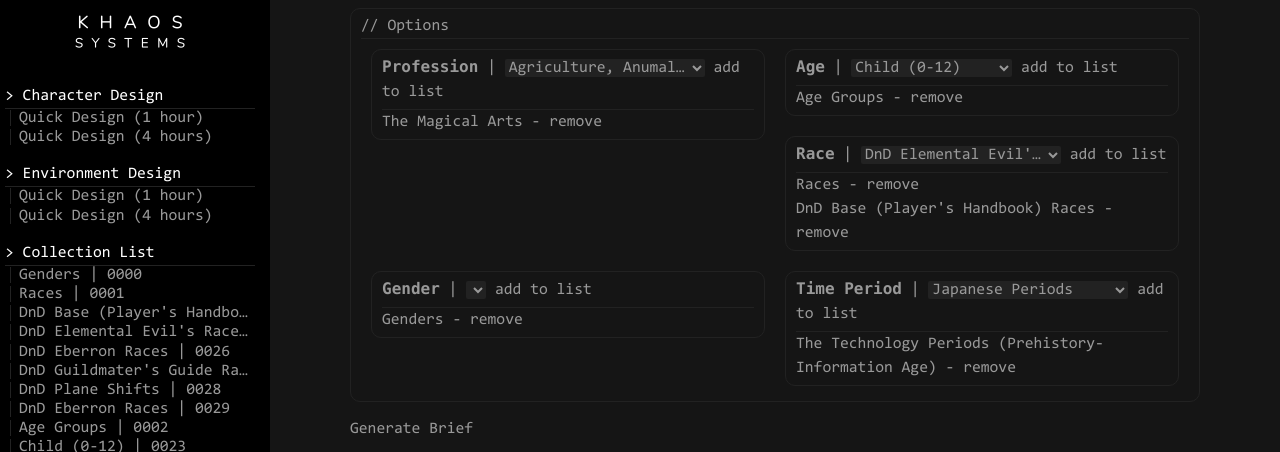
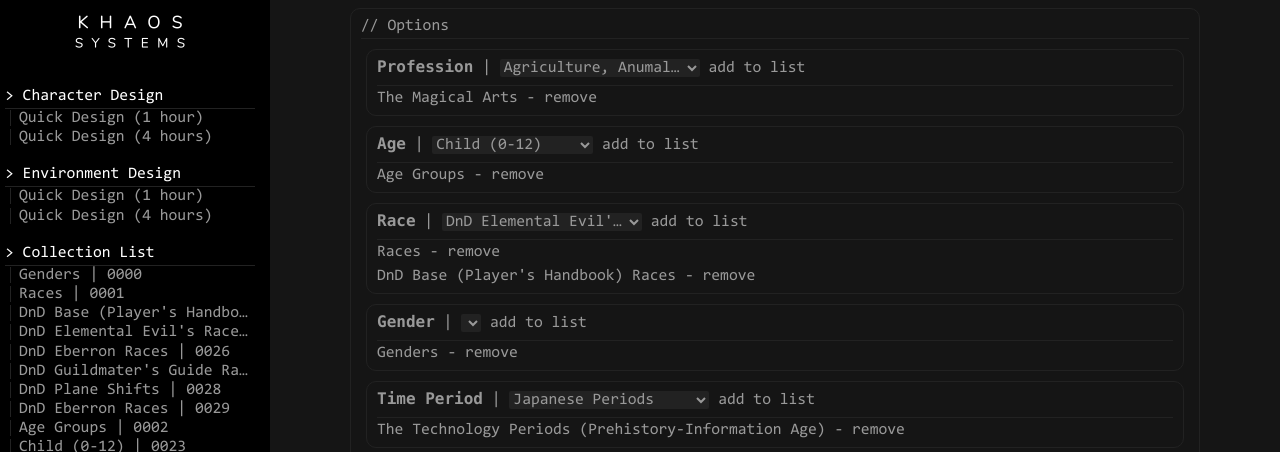
Before and after one commit to Luci404/ConceptBriefGenerator, a plain HTML site: page index.html in a window 1280 px wide. Shown: the part 111-563 px from the top of the page. Drawn offline with Linux system fonts and the light colour scheme.

Commit message:
Improvements

```diff
--- a/css/reset.css
+++ b/css/reset.css
@@ -18,6 +18,7 @@
 dd
 {
   margin: 0;
+  max-width: 100%;
 }
 
 /* Remove list styles on ul, ol elements with a list role, which suggests default styling will be removed */
--- a/css/style.css
+++ b/css/style.css
@@ -148,24 +148,7 @@
     border-color: var(--color-darkgray);
 }
 
-.collection-list
-{
-    margin: 10px;
-    float: left;
-    width: calc(50% - 20px) !important;
-}
-
-@media (max-width: 1200px) {
-    .collection-list
-    {
-        margin: 10px;
-        float: left;
-        width: calc(100% - 20px) !important;
-    }
-    /* CSS that should be displayed if width is equal to or less than 800px goes here */
-}
-
-.collection-list select {
+select {
     max-width: 200px;
     text-overflow: ellipsis;
     white-space: nowrap;
--- a/index.html
+++ b/index.html
@@ -2,13 +2,38 @@
 
 <html>
     <head>
+        <meta content="text/html;charset=utf-8" http-equiv="Content-Type">
+        <meta content="utf-8" http-equiv="encoding">
+
         <link rel="stylesheet" type="text/css" href="css/reset.css">
         <link rel="stylesheet" type="text/css" href="css/style.css">
+
+        <style>
+            /* TODO: Masonry is "falling" right, should be left*/
+            .masonry {
+              column-count: 2;
+              column-gap: 0px;
+            }
+
+            .brick {
+              padding: 5px 5px;
+              margin: 0;
+              display: grid;
+              grid-template-rows: 1fr auto;
+              break-inside: avoid;
+            }
+
+            /* Masonry on large screens */
+            @media only screen and (max-width: 1400px) {
+              .masonry { column-count: 1; }
+            }
+        </style>
 
         <!-- Font Awesome -->
         <link href="vendor/fontawesome-free-5.15.3-web/css/all.css" rel="stylesheet"> <!--load all styles -->
     </head>
     <body>
+
         <div class="sidebar">
             <div class="sidebar-nav">
                 <img style="user-select: none;" src="images/KhaosSystems.png" alt="">
@@ -33,7 +58,6 @@
                 <div class="divider"></div>
                 <div id="collection-list">
 
-
                 </div>
             </div>
 
@@ -44,19 +68,20 @@
             <div class="card">
                 <div> // Options</div>
                 <div class="divider"></div>
-                <div id="CollectionListContainer"></div>
+                <div class="small-spacer"></div>
+                <div class="masonry" id="CollectionListContainer"></div>
+                <div class="small-spacer"></div>
             </div>
             <div class="spacer"></div>
-            <a class="button" onclick="GenerateCharacter()">Generate Brief</a>
+
             <div class="spacer"></div>
 
+            <div class="card">
+                <div> // Brief |  <a class="button" onclick="GenerateCharacter()">Generate Brief</a></div>
+                <div class="divider"></div>
+                <div class="small-spacer"></div>
                 <div id="brief"></div>
-
-            <i class="fas fa-user"></i> <!-- uses solid style -->
-            <i class="far fa-user"></i> <!-- uses regular style -->
-            <i class="fal fa-user"></i> <!-- uses light style -->
-            <!--brand icon-->
-            <i class="fab fa-github-square"></i> <!-- uses brands style -->
+            </div>
         </div>
 
         <script src="javascript/utility.js"></script>
@@ -71,7 +96,45 @@
         </script>
 
         <script>
-            // TODO: remove existing collections don't show in dropdown
+            const CollectionLists = [
+                {
+                    name: "Profession",
+                    category: "Professions",
+                    collectionIds: [
+                        "0014"
+                    ]
+                },
+                {
+                    name: "Age",
+                    category: "Age",
+                    collectionIds: [
+                        "0002"
+                    ]
+                },
+                {
+                    name: "Race",
+                    category: "Races",
+                    collectionIds: [
+                        "0001",
+                        "0024"
+                    ]
+                },
+                {
+                    name: "Gender",
+                    category: "Genders",
+                    collectionIds: [
+                        "0000"
+                    ]
+                },
+                {
+                    name: "Time Period",
+                    category: "TimePeriods",
+                    collectionIds: [
+                        "0030"
+                    ]
+                }
+            ]
+
             function AddCollectionToCollectionList(name, uid)
             {
                 if (!uid) return;
@@ -122,7 +185,8 @@
             function MakeCollectionList(e, name, category = "All")
             {
                 e.innerHTML += `
-                <div class="card collection-list" id="${name}" data-collections='[]' data-category="${category}">
+                <div class="brick">
+                    <div class="card" id="${name}" data-collections='[]' data-category="${category}">
                         <div>
                             <div>
                                 <b>${name}</b> |
@@ -133,6 +197,7 @@
                         <div class="small-spacer"></div>
                         <div class="divider"></div>
                         <div id="${name}-list"></div>
+                    </div>
                 </div>`
 
                 UpdateCollectionSelect(name)
@@ -150,22 +215,16 @@
                 return "No word was found!"
             }
 
-            MakeCollectionList(document.getElementById("CollectionListContainer"), "Profession", "Professions")
-            AddCollectionToCollectionList("Profession", "0014")
+            function DeserializeArray(array) {
+                array.forEach(collection => {
+                    MakeCollectionList(document.getElementById("CollectionListContainer"), collection.name, collection.category)
+                    collection.collectionIds.forEach(collectionId => {
+                        AddCollectionToCollectionList(collection.name, collectionId)
+                    });
+                });
+            }
 
-            MakeCollectionList(document.getElementById("CollectionListContainer"), "Age", "Age")
-            AddCollectionToCollectionList("Age", "0002")
-
-            MakeCollectionList(document.getElementById("CollectionListContainer"), "Race", "Races")
-            AddCollectionToCollectionList("Race", "0001")
-            AddCollectionToCollectionList("Race", "0024")
-
-            MakeCollectionList(document.getElementById("CollectionListContainer"), "Gender", "Genders")
-            AddCollectionToCollectionList("Gender", "0000")
-
-            MakeCollectionList(document.getElementById("CollectionListContainer"), "Time Period", "TimePeriods")
-            AddCollectionToCollectionList("Time Period", "0030")
-
+            DeserializeArray(CollectionLists)
         </script>
 
         <script>
```
Also changed, not shown: tests/css-masonry.html (added, +61 -0 lines), 1 other file. Lines whose indentation alone changed are shown as unchanged.
